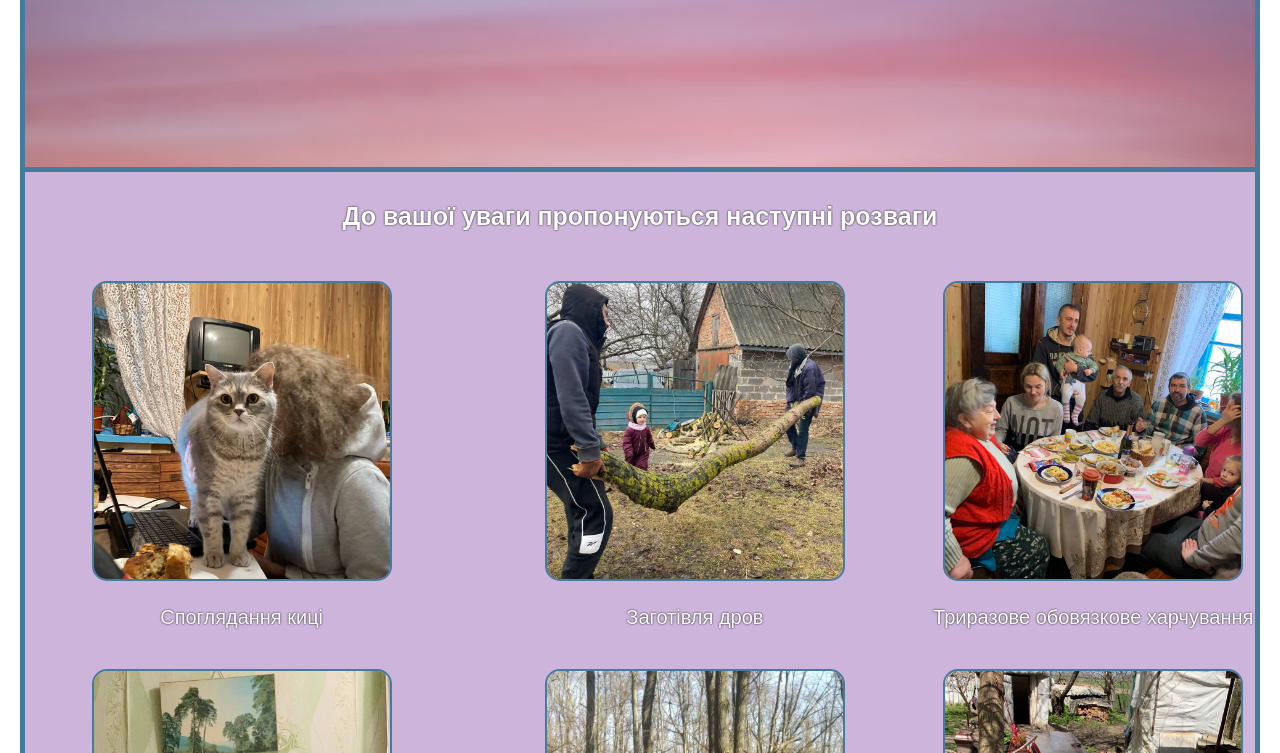
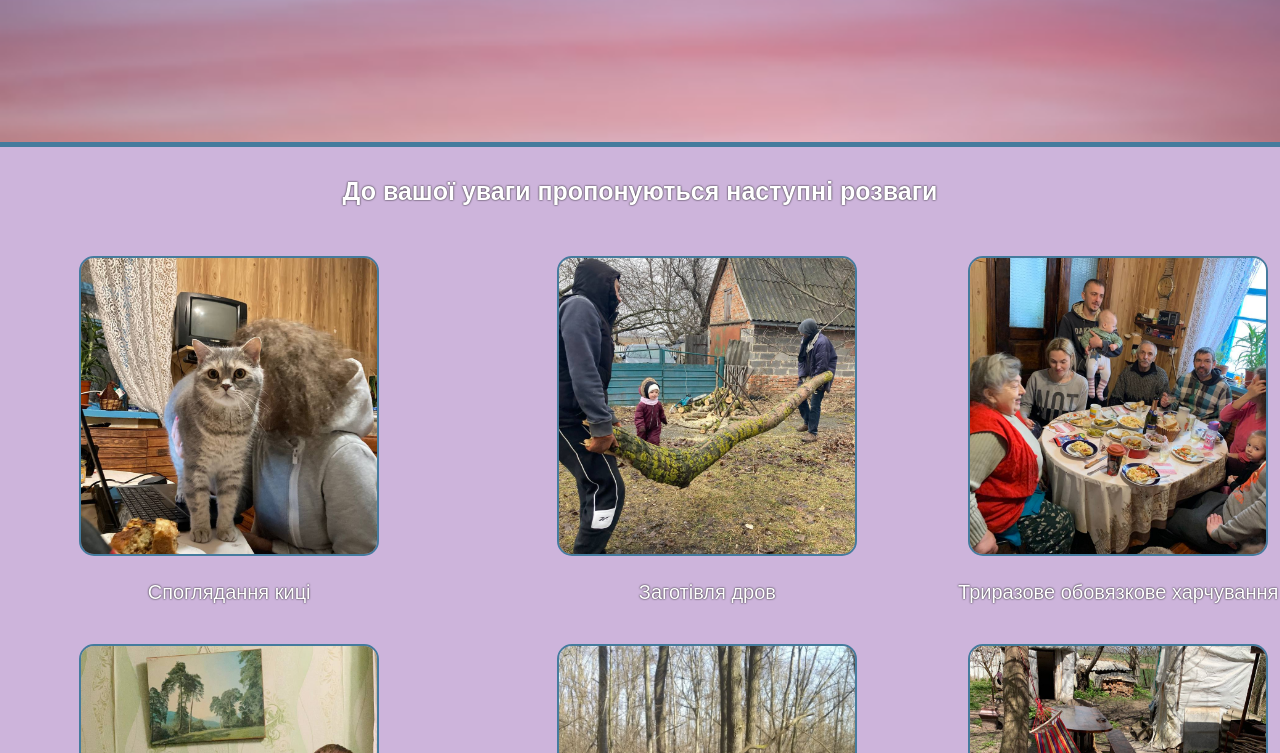
Before and after one commit to springdmitry/cooler_tarasivka, a website built with Vite: page index.html in a window 1280 px wide. Shown: the part 285-1038 px from the top of the page. Built offline with nearby package versions, Linux system fonts and the light colour scheme.

Commit message:
Update styles.css

```diff
--- a/styles.css
+++ b/styles.css
@@ -13,9 +13,7 @@ DARK BLUE: #1D3557
 
 
 body {
-    margin: 20px;
-    border: 5px solid #457B9D;
-    border-radius: 20px;
+    margin: 0;
     text-align: center;
     font-family: Arial, Helvetica, sans-serif;
     color: white;
```
